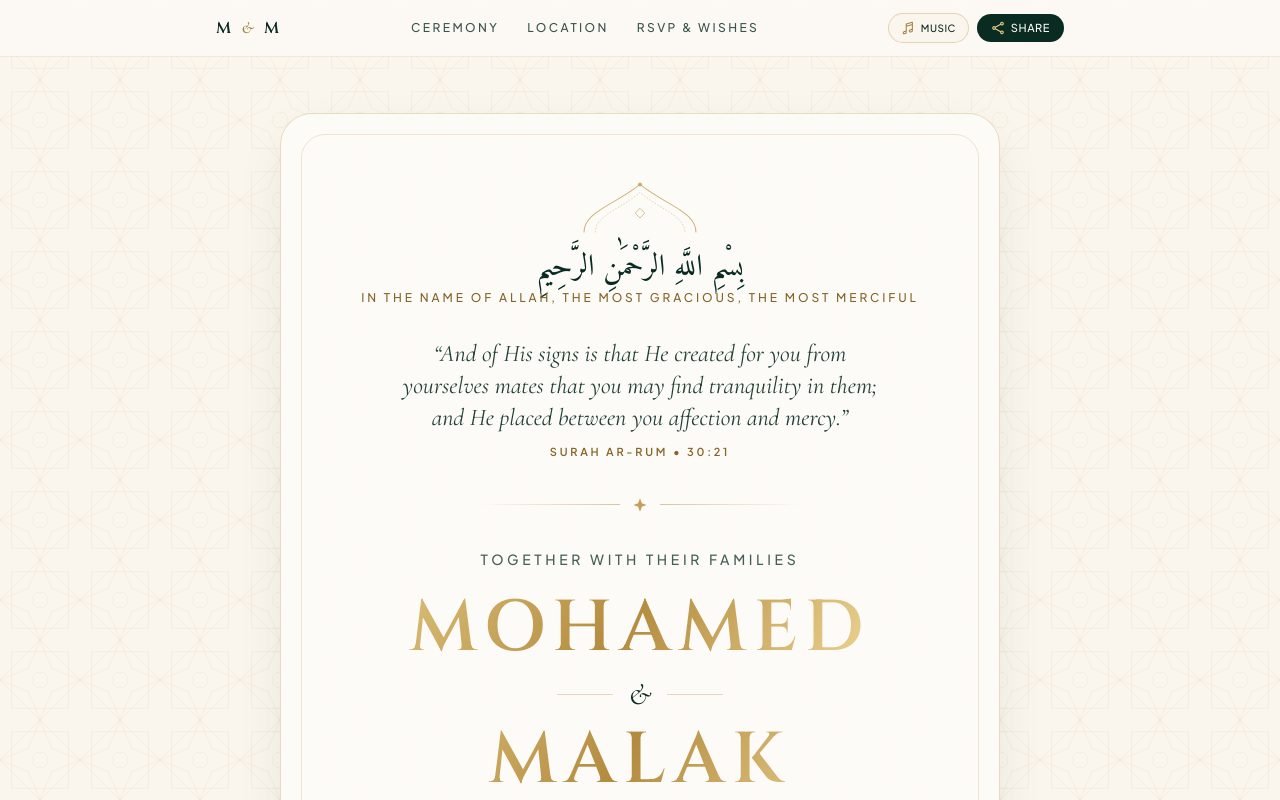
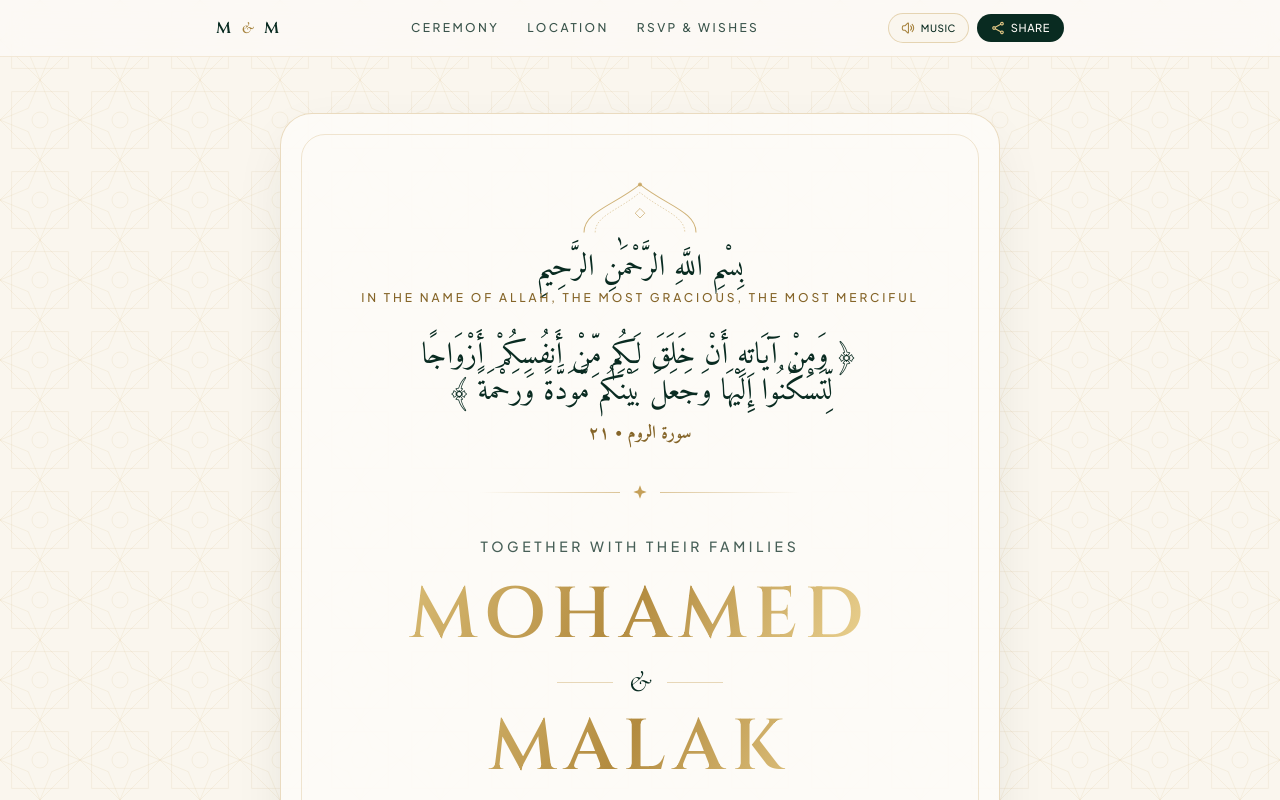
Before and after one commit to Mohamed-Abd-elmawgoud/katb-ketab, a plain HTML site: page index.html in a window 1280 px wide. Both pictures are taken after a click on the button "OPEN INVITATION". Shown: the top 800 px of the page. Drawn offline with nearby package versions, Linux system fonts and the light colour scheme.

Commit message:
update ayah

```diff
--- a/index.html
+++ b/index.html
@@ -216,7 +216,7 @@
 
             <div class="flex items-center gap-2">
                 <!-- Celebration Audio Player (place music.mp3 in your repo root) -->
-                <audio id="celebration-audio" src="music.mp3" loop preload="metadata"></audio>
+                <audio id="celebration-audio" src="music.mp3" autoplay loop preload="auto"></audio>
                 <button id="audio-toggle-btn" type="button" title="Play or Pause Celebration Track"
                     class="inline-flex items-center gap-1.5 px-3 py-1.5 rounded-full border border-gold-500/40 bg-ivory-100 hover:bg-gold-500/10 text-emerald-900 text-xs transition-colors cursor-pointer">
                     <svg id="audio-icon-off" class="w-3.5 h-3.5 text-gold-600" fill="none" stroke="currentColor" stroke-width="1.8" viewBox="0 0 24 24">
@@ -273,13 +273,13 @@
                     In the Name of Allah, the Most Gracious, the Most Merciful
                 </p>
 
-                <!-- Quranic Verse Quote -->
-                <blockquote class="max-w-lg mx-auto mb-9 px-3">
-                    <p class="font-serif italic text-lg sm:text-xl md:text-2xl text-emerald-900/90 leading-relaxed">
-                        &ldquo;And of His signs is that He created for you from yourselves mates that you may find tranquility in them; and He placed between you affection and mercy.&rdquo;
+                <!-- Quranic Verse Quote in Arabic -->
+                <blockquote class="max-w-lg mx-auto mb-9 px-3" dir="rtl">
+                    <p class="font-arabic text-2xl sm:text-3xl text-emerald-900 leading-loose">
+                        ﴿ وَمِنْ آيَاتِهِ أَنْ خَلَقَ لَكُم مِّنْ أَنفُسِكُمْ أَزْوَاجًا لِّتَسْكُنُوا إِلَيْهَا وَجَعَلَ بَيْنَكُم مَّوَدَّةً وَرَحْمَةً ﴾
                     </p>
-                    <footer class="mt-2.5 text-[11px] uppercase tracking-[0.25em] text-gold-700 font-semibold">
-                        Surah Ar-Rum &bull; 30:21
+                    <footer class="mt-2.5 font-arabic text-base sm:text-lg text-gold-700 font-bold">
+                        سورة الروم • ٢١
                     </footer>
                 </blockquote>
 
@@ -640,6 +640,7 @@
             openBtn.addEventListener('click', () => {
                 envelopeCover.classList.add('opened');
                 document.body.style.overflow = '';
+                startCelebrationAudio(false);
             });
 
             /* 3. REVEAL ON SCROLL */
@@ -688,15 +689,14 @@
             updateCountdown();
             setInterval(updateCountdown, 1000);
 
-            /* 5. CELEBRATION AUDIO TRACK (music.mp3 in repository root) */
+            /* 5. CELEBRATION AUDIO TRACK (music.mp3 in repository root, default play) */
             const audioEl = document.getElementById('celebration-audio');
             const audioBtn = document.getElementById('audio-toggle-btn');
             const iconOff = document.getElementById('audio-icon-off');
             const iconOn = document.getElementById('audio-icon-on');
-            let isPlaying = false;
+            let userPaused = false;
 
             function setPlayingState(playing) {
-                isPlaying = playing;
                 if (playing) {
                     iconOff.classList.add('hidden');
                     iconOn.classList.remove('hidden');
@@ -706,16 +706,40 @@
                 }
             }
 
-            audioBtn.addEventListener('click', async () => {
-                if (!isPlaying) {
-                    try {
-                        await audioEl.play();
-                        setPlayingState(true);
-                    } catch {
-                        setPlayingState(false);
+            async function startCelebrationAudio(showMissingToast = false) {
+                if (userPaused) return;
+                try {
+                    await audioEl.play();
+                    setPlayingState(true);
+                } catch {
+                    setPlayingState(false);
+                    if (showMissingToast) {
                         showToast('Upload music.mp3 to your repository to enable playback');
                     }
+                }
+            }
+
+            // Attempt autoplay immediately on load
+            startCelebrationAudio(false);
+
+            // Unlock playback on first user interaction if browser blocked initial autoplay
+            function unlockAudioOnce() {
+                if (!userPaused && audioEl.paused) {
+                    startCelebrationAudio(false);
+                }
+                document.removeEventListener('pointerdown', unlockAudioOnce);
+                document.removeEventListener('keydown', unlockAudioOnce);
+            }
+            document.addEventListener('pointerdown', unlockAudioOnce, { passive: true });
+            document.addEventListener('keydown', unlockAudioOnce);
+
+            audioBtn.addEventListener('click', async (e) => {
+                e.stopPropagation();
+                if (audioEl.paused) {
+                    userPaused = false;
+                    await startCelebrationAudio(true);
                 } else {
+                    userPaused = true;
                     audioEl.pause();
                     setPlayingState(false);
                 }
```
